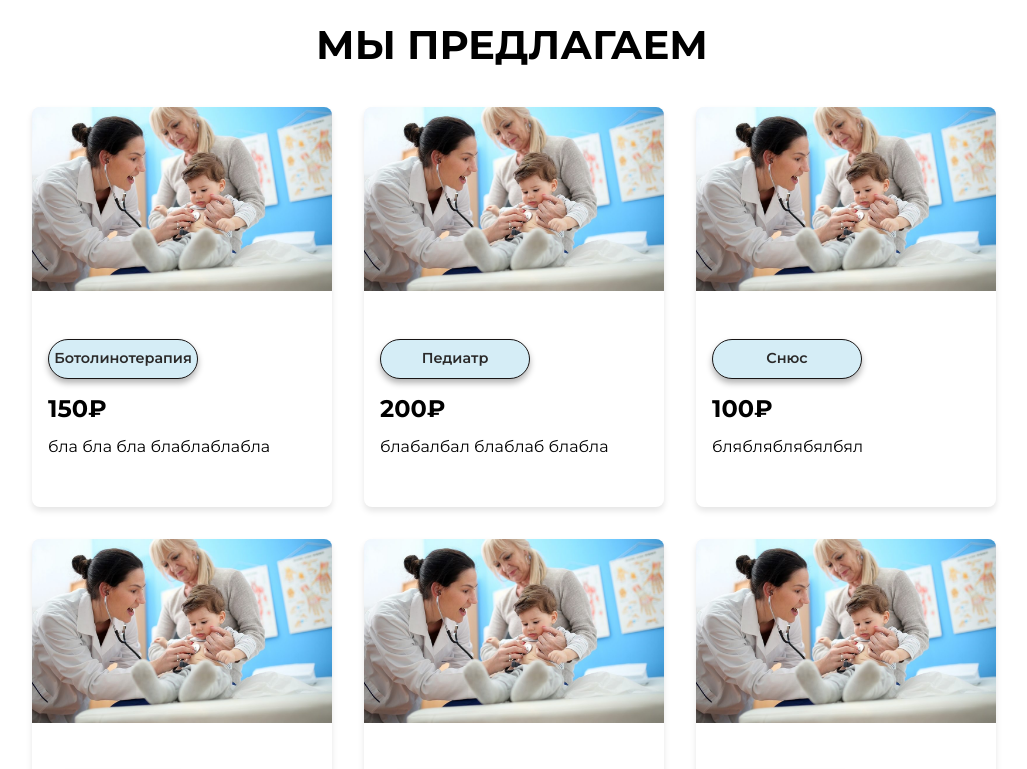
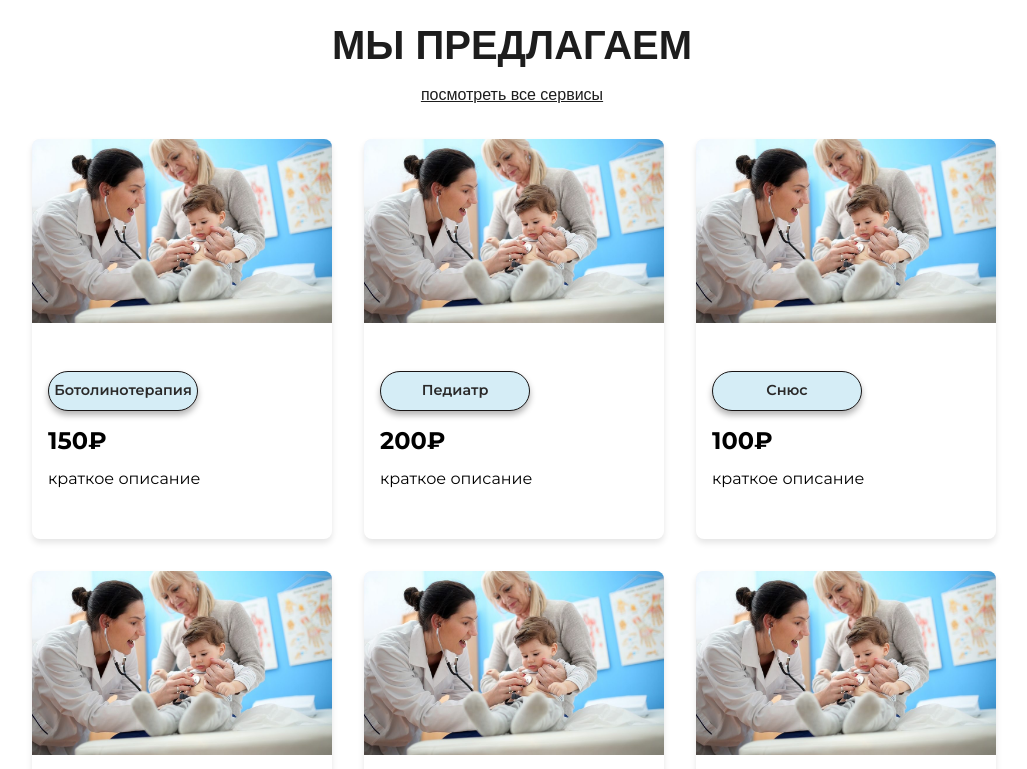
Before and after one commit to amirakupov/Premium, a Next.js app in the folder premium-website/: page / in a window 1280 px wide. Shown: the part 1260-2029 px from the top of the page, without its empty margins (128-1155 px from the left). Built offline with nearby package versions, Linux system fonts and the light colour scheme; a web font is replaced by a local one.

Commit message:
refactoring

```diff
--- a/premium-website/app/components/Services.module.css
+++ b/premium-website/app/components/Services.module.css
@@ -1,15 +1,41 @@
+/* Overall section spacing */
 .servicesSection {
-    padding: 4rem 0;
+    padding: 4rem 2rem;
   }
 
-  .heading {
-    font-size: 2.5rem;
-    font-weight: bold;
-    text-align: center;
+  /* Header container: column, centered */
+  .headerContainer {
+    display: flex;
+    flex-direction: column;
+    align-items: center;
     margin-bottom: 2rem;
-    color: black;
   }
 
+  /* Main heading */
+  .heading {
+    font-family: 'Poppins', sans-serif;
+    font-size: 2.5rem;
+    font-weight: 700;
+    color: #1d1d1d;
+    /* no extra margin-bottom here */
+  }
+
+  /* "View all" link right under heading */
+  .viewAllLink {
+    margin-top: 0.5rem;      /* space below the h2 */
+    font-family: 'Poppins', sans-serif;
+    font-size: 1rem;
+    font-weight: 500;
+    color: #1d1d1d;
+    text-decoration: underline;
+    transition: color 0.2s ease;
+  }
+
+  .viewAllLink:hover {
+    color: #333;
+  }
+
+  /* Grid of cards container */
   .servicesContainer {
     max-width: 960px;
     margin: 0 auto;
@@ -31,6 +57,6 @@
       gap: 1rem;
       overflow-x: auto;
       padding: 0 1rem;
-      -webkit-overflow-scrolling: touch; /* smooth flick on iOS */
+      -webkit-overflow-scrolling: touch;
     }
   }
--- a/premium-website/app/components/Services.tsx
+++ b/premium-website/app/components/Services.tsx
@@ -1,64 +1,28 @@
 'use client';
+
+import React from 'react';
+import Link from 'next/link';
 import styles from './Services.module.css';
-import React from 'react';
 import ServiceCard from './ServiceCard';
 
 const servicesData = [
-  {
-    id: 1,
-    imageSrc: '/services/bottocs.jpeg',
-    serviceName: 'Ботолинотерапия',
-    price: '150₽',
-    description: 'бла бла бла блаблаблабла',
-    serviceUrl: '/services/botolinoterapiya',
-  },
-  {
-    id: 2,
-    imageSrc: '/services/bottocs.jpeg',
-    serviceName: 'Педиатр',
-    price: '200₽',
-    description: 'блабалбал блаблаб блабла',
-    serviceUrl: '/services/pediatr',
-  },
-  {
-    id: 3,
-    imageSrc: '/services/bottocs.jpeg',
-    serviceName: 'Снюс',
-    price: '100₽',
-    description: 'блябляблябялбял',
-    serviceUrl: '/services/snus',
-  },
-  {
-    id: 4,
-    imageSrc: '/services/bottocs.jpeg',
-    serviceName: 'Ботолинотерапия',
-    price: '150₽',
-    description: 'бла бла бла блаблаблабла',
-    serviceUrl: '/services/botolinoterapiya',
-  },
-  {
-    id: 5,
-    imageSrc: '/services/bottocs.jpeg',
-    serviceName: 'Педиатр',
-    price: '200₽',
-    description: 'блабалбал блаблаб блабла',
-    serviceUrl: '/services/pediatr',
-  },
-  {
-    id: 6,
-    imageSrc: '/services/bottocs.jpeg',
-    serviceName: 'Снюс',
-    price: '100₽',
-    description: 'блябляблябялбял',
-    serviceUrl: '/services/snus',
-  },
-
+  { id: 1, imageSrc: '/services/bottocs.jpeg', serviceName: 'Ботолинотерапия', price: '150₽', description: 'краткое описание', serviceUrl: '/services/botolinoterapiya' },
+  { id: 2, imageSrc: '/services/bottocs.jpeg', serviceName: 'Педиатр',          price: '200₽', description: 'краткое описание', serviceUrl: '/services/pediatr' },
+  { id: 3, imageSrc: '/services/bottocs.jpeg', serviceName: 'Снюс',              price: '100₽', description: 'краткое описание', serviceUrl: '/services/snus' },
+  { id: 4, imageSrc: '/services/bottocs.jpeg', serviceName: 'Терапия',           price: '250₽', description: 'краткое описание', serviceUrl: '/services/therapy' },
+  { id: 5, imageSrc: '/services/bottocs.jpeg', serviceName: 'Диагностика',       price: '300₽', description: 'краткое описание', serviceUrl: '/services/diagnosis' },
+  { id: 6, imageSrc: '/services/bottocs.jpeg', serviceName: 'Консультация',      price: '120₽', description: 'краткое описание', serviceUrl: '/services/consultation' },
 ];
 
-const Services: React.FC = () => {
-  return (
+const Services: React.FC = () => (
   <div className={styles.servicesSection}>
+    {/* Header container: column layout */}
+    <div className={styles.headerContainer}>
       <h2 className={styles.heading}>МЫ ПРЕДЛАГАЕМ</h2>
+      <Link href="/services" className={styles.viewAllLink}>
+        посмотреть все сервисы
+      </Link>
+    </div>
 
     {/* Service Cards Grid */}
     <div className={styles.servicesContainer}>
@@ -75,6 +39,5 @@ const Services: React.FC = () => {
     </div>
   </div>
 );
-};
 
 export default Services;
--- /dev/null
+++ b/premium-website/app/services/[slug]/page.module.css
@@ -0,0 +1,119 @@
+@import url('https://fonts.googleapis.com/css2?family=Poppins:wght@400;500;600;700&display=swap');
+
+.container {
+  max-width: 800px;
+  margin: 0 auto;
+  padding: 4rem 2rem;
+}
+
+.detailWrapper {
+  display: flex;
+  gap: 2rem;
+  align-items: flex-start;
+}
+
+.imageWrapper {
+  flex: 0 0 75%;
+  position: relative;
+  height: 500px;
+  border-radius: 8px;
+  overflow: hidden;
+  box-shadow: 0 4px 12px rgba(0, 0, 0, 0.1);
+}
+
+.image {
+  transition: transform 0.3s ease;
+}
+
+.imageWrapper:hover .image {
+  transform: scale(1.05);
+}
+
+.textWrapper {
+  flex: 0 0 35%;
+  display: flex;
+  flex-direction: column;
+  justify-content: flex-start;
+}
+
+/* Titles and text */
+.title {
+  font-family: 'Poppins', sans-serif;
+  font-size: 2rem;
+  font-weight: 700;
+  color: #1d1d1d;
+  margin-bottom: 0.5rem;
+}
+
+.subtitle {
+  font-family: 'Poppins', sans-serif;
+  font-size: 1.125rem;
+  font-weight: 400;
+  color: #555;
+  margin-bottom: 1.5rem;
+}
+
+.sectionHeader {
+  font-family: 'Poppins', sans-serif;
+  font-size: 1.5rem;
+  font-weight: 600;
+  color: #1d1d1d;
+  margin-bottom: 1rem;
+}
+
+.longDescription {
+  font-family: 'Poppins', sans-serif;
+  font-size: 1.125rem;
+  line-height: 1.8;
+  color: #333;
+  margin-bottom: 2rem;
+}
+
+/* Записаться button */
+.bookButton {
+  display: inline-block;
+  padding: 0.75rem 1.5rem;
+  background-color: #1d1d1d;
+  color: #fff;
+  font-family: 'Poppins', sans-serif;
+  font-size: 1rem;
+  font-weight: 500;
+  text-decoration: none;
+  border-radius: 0.5rem;
+  transition: background-color 0.3s ease;
+  align-self: start;
+}
+
+.bookButton:hover {
+  background-color: #333;
+}
+
+/* MOBILE: stack with image above text */
+@media (max-width: 767px) {
+  .container {
+    padding: 2rem 1rem;
+  }
+  .detailWrapper {
+    flex-direction: column;
+    gap: 1.5rem;
+  }
+  .imageWrapper {
+    height: 200px;
+  }
+  .title {
+    font-size: 1.75rem;
+    margin-bottom: 0.5rem;
+  }
+  .subtitle {
+    font-size: 1rem;
+    margin-bottom: 1rem;
+  }
+  .sectionHeader {
+    font-size: 1.25rem;
+    margin-bottom: 0.75rem;
+  }
+  .longDescription {
+    font-size: 1rem;
+    margin-bottom: 1.5rem;
+  }
+}
--- /dev/null
+++ b/premium-website/app/services/[slug]/page.tsx
@@ -0,0 +1,49 @@
+import { notFound } from 'next/navigation';
+import Image from 'next/image';
+import Link from 'next/link';
+import { services } from '../data';
+import styles from './page.module.css';
+
+interface PageProps { params: { slug: string } }
+
+export async function generateStaticParams() {
+  return services.map((s) => ({ slug: s.slug }));
+}
+
+export default async function ServiceDetailPage({ params }: PageProps) {
+  const { slug } = await Promise.resolve(params);
+  const service = services.find((s) => s.slug === slug);
+  if (!service) notFound();
+
+  return (
+    <main className={styles.container}>
+      <div className={styles.detailWrapper}>
+        {/* PHOTO on the left */}
+        <div className={styles.imageWrapper}>
+          <Image
+            src={service.imageSrc}
+            alt={service.serviceName}
+            fill
+            style={{ objectFit: 'cover' }}
+            className={styles.image}
+          />
+        </div>
+
+        {/* ALL TEXT on the right */}
+        <div className={styles.textWrapper}>
+          <h1 className={styles.title}>{service.serviceName}</h1>
+          <p className={styles.subtitle}>
+            Откройте для себя преимущества нашей услуги
+          </p>
+          <h2 className={styles.sectionHeader}>Подробное описание</h2>
+          <p className={styles.longDescription}>{service.longDescription}</p>
+
+          {/* Записаться button */}
+          <Link href="/contact" className={styles.bookButton}>
+            Записаться
+          </Link>
+        </div>
+      </div>
+    </main>
+  );
+}
--- /dev/null
+++ b/premium-website/app/services/data.ts
@@ -0,0 +1,64 @@
+export interface Service {
+    id: number;
+    slug: string;
+    imageSrc: string;
+    serviceName: string;
+    price: string;
+    description: string;
+    longDescription: string;
+  }
+
+  export const services: Service[] = [
+    {
+      id: 1,
+      slug: 'botolinoterapiya',
+      imageSrc: '/services/bottocs.jpeg',
+      serviceName: 'Ботолинотерапия',
+      price: '150₽',
+      description: 'бла бла бла блаблаблабла',
+      longDescription: `Ботулинотерапия — это инновационный метод лечения, который
+      позволяет добиться стойкого расслабления мышц и уменьшения спазмов.
+      Наши специалисты применяют только сертифицированные препараты и
+      индивидуально рассчитывают дозировку для каждого пациента,
+      гарантируя безопасность и эффективность процедуры.`,
+    },
+    {
+      id: 2,
+      slug: 'pediatr',
+      imageSrc: '/services/bottocs.jpeg',
+      serviceName: 'Педиатр',
+      price: '200₽',
+      description: 'блабалбал блаблаб блабла',
+      longDescription: `Ботулинотерапия — это инновационный метод лечения, который
+      позволяет добиться стойкого расслабления мышц и уменьшения спазмов.
+      Наши специалисты применяют только сертифицированные препараты и
+      индивидуально рассчитывают дозировку для каждого пациента,
+      гарантируя безопасность и эффективность процедуры.`,
+    },
+    {
+      id: 3,
+      slug: 'snus',
+      imageSrc: '/services/bottocs.jpeg',
+      serviceName: 'Снюс',
+      price: '100₽',
+      description: 'блябляблябялбял',
+      longDescription: `Ботулинотерапия — это инновационный метод лечения, который
+      позволяет добиться стойкого расслабления мышц и уменьшения спазмов.
+      Наши специалисты применяют только сертифицированные препараты и
+      индивидуально рассчитывают дозировку для каждого пациента,
+      гарантируя безопасность и эффективность процедуры.`,
+    },
+    {
+      id: 4,
+      slug: 'terapiya',
+      imageSrc: '/services/bottocs.jpeg',
+      serviceName: 'Терапия',
+      price: '250₽',
+      description: 'качественная терапия для вас',
+      longDescription: `Ботулинотерапия — это инновационный метод лечения, который
+      позволяет добиться стойкого расслабления мышц и уменьшения спазмов.
+      Наши специалисты применяют только сертифицированные препараты и
+      индивидуально рассчитывают дозировку для каждого пациента,
+      гарантируя безопасность и эффективность процедуры.`,
+    },
+  ];
--- a/premium-website/app/services/page.tsx
+++ b/premium-website/app/services/page.tsx
@@ -64,7 +64,7 @@ export default function ServicesPage() {
       </div>
 
       <h1 className={styles.title}>
-      Полный спектр решений для эффективного улучшения вашего ухода
+      Полный спектр решений для эффективного улучшения вашего здоровья
       </h1>
       <p className={styles.subtitle}>
         Лучшие медицинские услуги для вашего здоровья и комфорта
```
Lines whose indentation alone changed are shown as unchanged.
